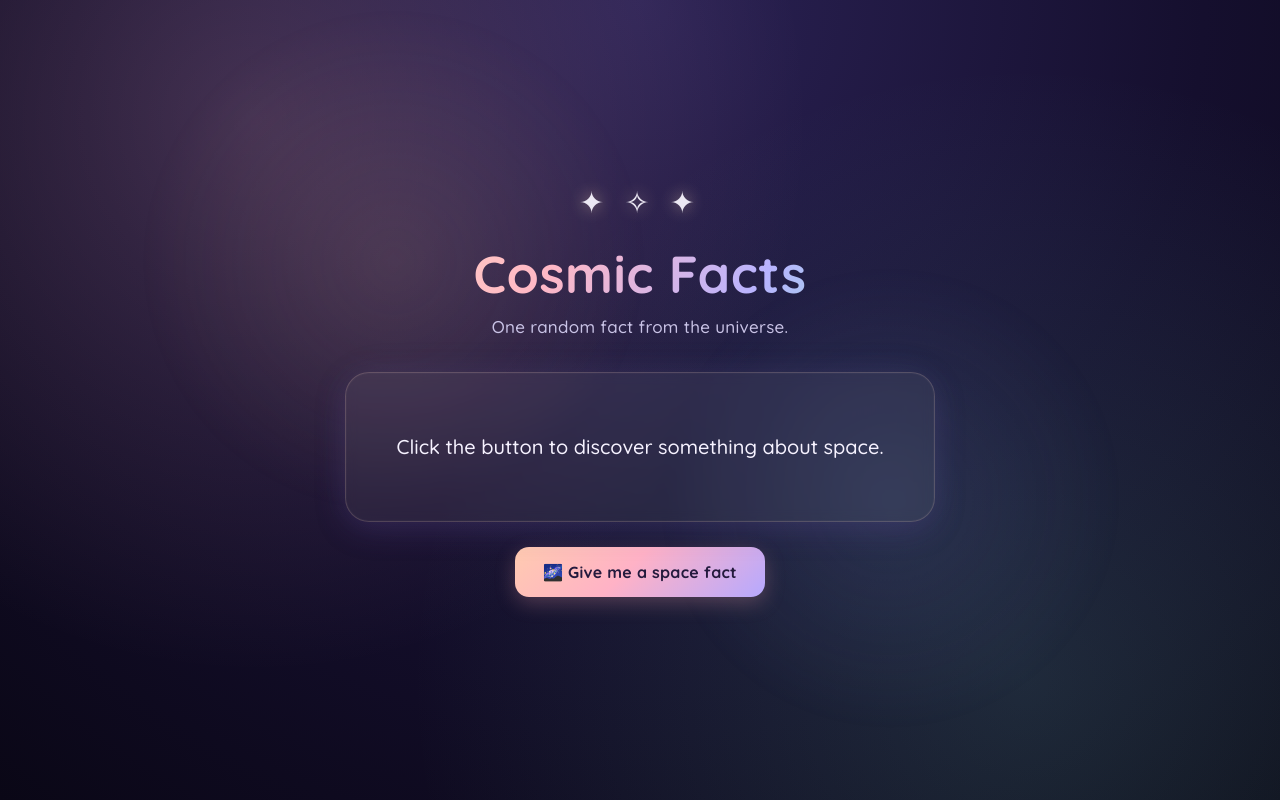
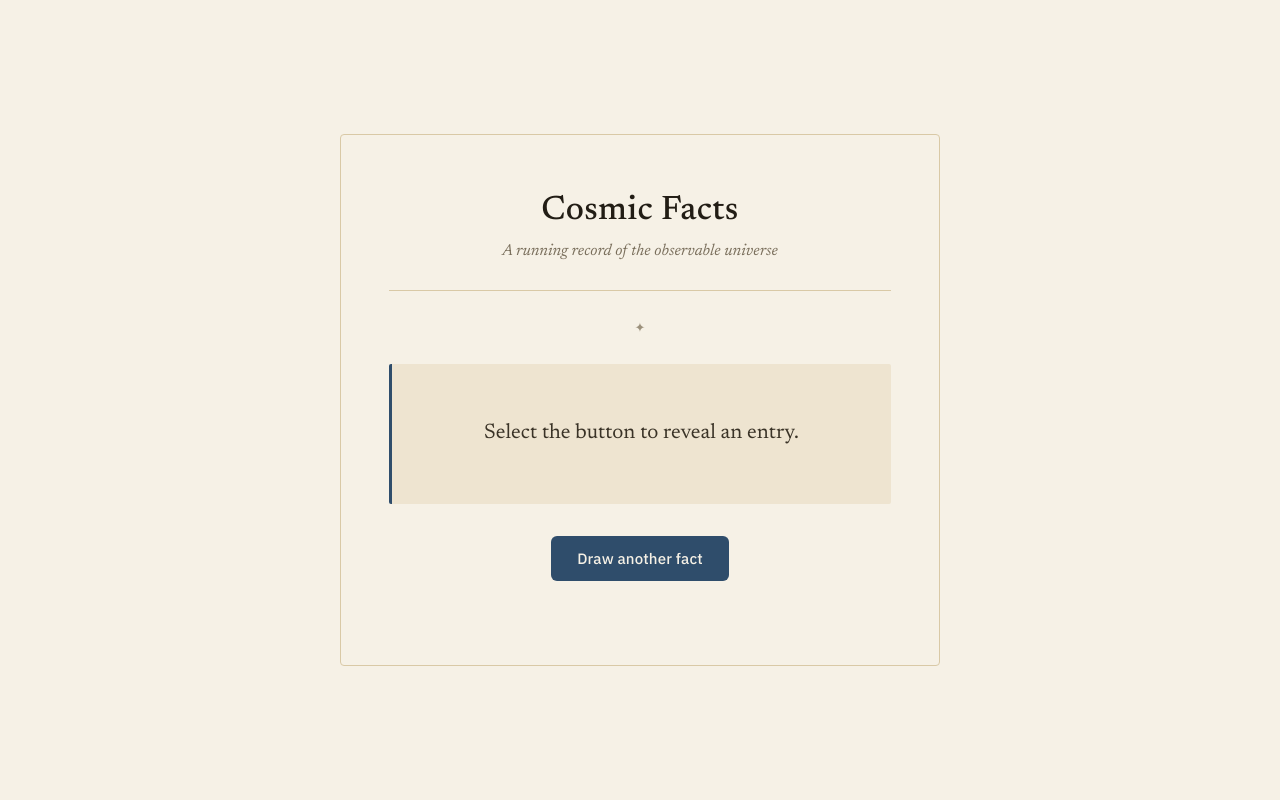
Before and after one commit to Shifu-cloud9/Space-fact-generator, a website: page index.html in a window 1280 px wide. Drawn offline with Linux system fonts and the light colour scheme.

Commit message:
Redesign Cosmic Facts interface

```diff
--- a/index.html
+++ b/index.html
@@ -6,6 +6,10 @@
 
     <title>Cosmic Facts</title>
 
+    <link rel="preconnect" href="https://fonts.googleapis.com">
+    <link rel="preconnect" href="https://fonts.gstatic.com" crossorigin>
+    <link href="https://fonts.googleapis.com/css2?family=Newsreader:ital,wght@0,400;0,500;1,400&family=IBM+Plex+Sans:wght@400;500;600&display=swap" rel="stylesheet">
+
     <link rel="stylesheet" href="style.css">
 </head>
 
@@ -13,25 +17,28 @@
 
     <main class="container">
 
-        <div class="stars">✦ ✧ ✦</div>
+        <header class="masthead">
+            <h1>Cosmic Facts</h1>
+            <p class="subtitle">A running record of the observable universe</p>
+        </header>
 
-        <h1>Cosmic Facts</h1>
+        <div class="stars" aria-hidden="true">✦</div>
 
-        <p class="subtitle">
-            One random fact from the universe.
-        </p>
+        <section class="entry">
 
             <div class="fact-box">
                 <p id="fact">
-                Click the button to discover something about space.
+                    Select the button to reveal an entry.
                 </p>
             </div>
 
             <button id="generateButton">
-            🌌 Give me a space fact
+                Draw another fact
             </button>
 
             <p id="status"></p>
+
+        </section>
 
     </main>
 
--- a/style.css
+++ b/style.css
@@ -1,4 +1,24 @@
-@import url('https://fonts.googleapis.com/css2?family=Quicksand:wght@400;500;600;700&display=swap');
+/* ============================================
+   Tokens
+   ============================================ */
+:root {
+    --canvas: #f6f1e6;
+    --card: #eee4d0;
+    --hairline: #d9c9a6;
+    --hairline-soft: #e6dabb;
+
+    --ink: #221d15;
+    --ink-body: #3a3327;
+    --muted: #7a6f5c;
+    --muted-soft: #9c917c;
+
+    --accent: #2f4d6b;
+    --accent-active: #223a52;
+    --on-accent: #f6f1e6;
+
+    --font-display: 'Newsreader', Georgia, 'Times New Roman', serif;
+    --font-ui: 'IBM Plex Sans', -apple-system, BlinkMacSystemFont, sans-serif;
+}
 
 * {
     box-sizing: border-box;
@@ -13,168 +33,161 @@ body {
     justify-content: center;
     align-items: center;
 
-    font-family: 'Quicksand', 'Segoe UI', sans-serif;
+    font-family: var(--font-ui);
 
-    background:
-        radial-gradient(circle at 20% 15%, rgba(255, 183, 197, 0.18), transparent 45%),
-        radial-gradient(circle at 80% 85%, rgba(120, 220, 200, 0.15), transparent 50%),
-        radial-gradient(circle at top, #2b2255 0%, #150f2e 55%, #0a0716 100%);
+    background: var(--canvas);
+    color: var(--ink);
 
-    background-attachment: fixed;
-
-    color: #f3f0fa;
-
-    overflow: hidden;
-    position: relative;
-}
-
-/* soft drifting nebula glow behind everything */
-body::before {
-    content: "";
-    position: fixed;
-    inset: -20%;
-    background:
-        radial-gradient(circle, rgba(255, 200, 150, 0.10) 0%, transparent 40%) 15% 20% / 60% 60% no-repeat,
-        radial-gradient(circle, rgba(150, 180, 255, 0.10) 0%, transparent 40%) 80% 70% / 55% 55% no-repeat;
-    animation: drift 22s ease-in-out infinite alternate;
-    pointer-events: none;
-    z-index: 0;
-}
-
-@keyframes drift {
-    0%   { transform: translate(0, 0) scale(1); }
-    100% { transform: translate(3%, -3%) scale(1.08); }
+    padding: 32px 20px;
 }
 
 .container {
-    width: min(90%, 650px);
+    width: min(100%, 600px);
 
+    background: var(--canvas);
+    border: 1px solid var(--hairline);
+    border-radius: 4px;
+
+    padding: 56px 48px 48px;
+}
+
+/* ---------- Masthead ---------- */
+
+.masthead {
     text-align: center;
 
-    padding: 50px 30px;
+    padding-bottom: 28px;
+    margin-bottom: 28px;
 
-    position: relative;
-    z-index: 1;
+    border-bottom: 1px solid var(--hairline);
+}
+
+h1 {
+    font-family: var(--font-display);
+    font-size: 34px;
+    font-weight: 500;
+    letter-spacing: 0.01em;
+    line-height: 1.2;
+
+    margin-bottom: 8px;
+}
+
+.subtitle {
+    font-family: var(--font-display);
+    font-style: italic;
+    font-size: 16px;
+    font-weight: 400;
+    color: var(--muted);
+    line-height: 1.4;
 }
 
 .stars {
-    font-size: 30px;
-    margin-bottom: 20px;
-
-    letter-spacing: 6px;
-
-    filter: drop-shadow(0 0 8px rgba(255, 220, 180, 0.6));
-
-    animation: twinkle 3s ease-in-out infinite;
+    text-align: center;
+    font-size: 13px;
+    color: var(--muted-soft);
+    margin-bottom: 28px;
 }
 
-@keyframes twinkle {
-    0%, 100% { opacity: 0.85; }
-    50%      { opacity: 1; }
-}
+/* ---------- Entry ---------- */
 
-h1 {
-    font-size: 52px;
-    font-weight: 700;
-    margin-bottom: 10px;
-
-    background: linear-gradient(120deg, #ffd9c2 0%, #ffb7c5 35%, #b8b3ff 70%, #8de8d3 100%);
-    -webkit-background-clip: text;
-    background-clip: text;
-    color: transparent;
-
-    letter-spacing: 0.5px;
-}
-
-.subtitle {
-    color: #c9c3e6;
-    margin-bottom: 35px;
-    font-size: 17px;
-    font-weight: 500;
-    letter-spacing: 0.3px;
+.entry {
+    text-align: center;
 }
 
 .fact-box {
-    background: rgba(255, 255, 255, 0.06);
+    background: var(--card);
 
-    border: 1px solid rgba(255, 216, 200, 0.18);
+    border-left: 3px solid var(--accent);
+    border-radius: 2px;
 
-    border-radius: 24px;
+    padding: 32px 32px;
 
-    padding: 35px;
-
-    min-height: 150px;
+    min-height: 140px;
 
     display: flex;
     align-items: center;
     justify-content: center;
 
-    margin-bottom: 25px;
+    text-align: left;
 
-    backdrop-filter: blur(6px);
-
-    box-shadow:
-        0 0 0 1px rgba(255, 255, 255, 0.02) inset,
-        0 8px 30px rgba(90, 60, 150, 0.25),
-        0 0 40px rgba(150, 220, 200, 0.06);
-
-    transition: box-shadow 0.4s ease, transform 0.4s ease;
-}
-
-.fact-box:hover {
-    box-shadow:
-        0 0 0 1px rgba(255, 255, 255, 0.04) inset,
-        0 8px 34px rgba(90, 60, 150, 0.3),
-        0 0 55px rgba(150, 220, 200, 0.12);
+    margin-bottom: 32px;
 }
 
 #fact {
-    font-size: 20px;
-    line-height: 1.7;
-    color: #f6f2ff;
-    font-weight: 500;
+    font-family: var(--font-display);
+    font-size: 21px;
+    font-weight: 400;
+    line-height: 1.6;
+    color: var(--ink-body);
 }
 
 button {
     border: none;
 
-    padding: 15px 28px;
+    padding: 13px 26px;
 
-    border-radius: 14px;
+    border-radius: 6px;
 
-    font-size: 16px;
-    font-weight: 700;
-    font-family: inherit;
-    letter-spacing: 0.3px;
+    font-family: var(--font-ui);
+    font-size: 15px;
+    font-weight: 500;
+    letter-spacing: 0.01em;
 
     cursor: pointer;
 
-    background: linear-gradient(135deg, #ffcbb0, #ffb2c6 45%, #b6a9ff 100%);
-    color: #241a3d;
+    background: var(--accent);
+    color: var(--on-accent);
 
-    box-shadow: 0 6px 20px rgba(255, 170, 180, 0.25);
-
-    transition: transform 0.2s ease, box-shadow 0.2s ease;
+    transition: background-color 0.15s ease;
 }
 
 button:hover {
-    transform: translateY(-2px);
-    box-shadow: 0 10px 26px rgba(255, 170, 180, 0.35);
+    background: var(--accent-active);
 }
 
 button:active {
-    transform: translateY(0px);
+    background: var(--accent-active);
+}
+
+button:focus-visible {
+    outline: 2px solid var(--accent);
+    outline-offset: 3px;
 }
 
 button:disabled {
-    opacity: 0.55;
+    opacity: 0.5;
     cursor: wait;
-    box-shadow: none;
 }
 
 #status {
-    margin-top: 20px;
-    color: #9d97c2;
-    font-size: 14px;
-    letter-spacing: 0.3px;
+    margin-top: 18px;
+    min-height: 18px;
+    color: var(--muted);
+    font-size: 13px;
 }
+
+/* ---------- Responsive ---------- */
+
+@media (max-width: 560px) {
+    .container {
+        padding: 40px 28px 36px;
+    }
+
+    h1 {
+        font-size: 28px;
+    }
+
+    #fact {
+        font-size: 19px;
+    }
+
+    .fact-box {
+        padding: 26px 24px;
+    }
+}
+
+@media (prefers-reduced-motion: reduce) {
+    button {
+        transition: none;
+    }
+}
```
Lines whose indentation alone changed are shown as unchanged.
